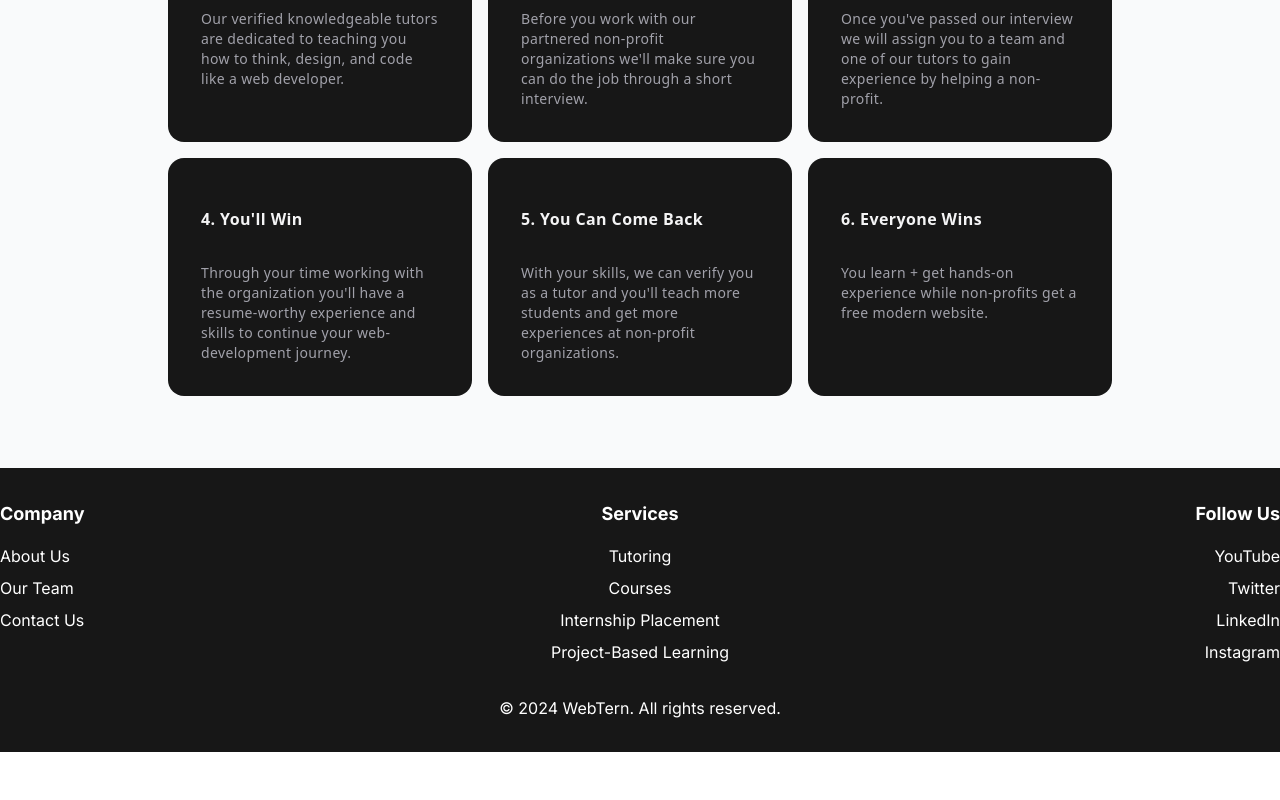
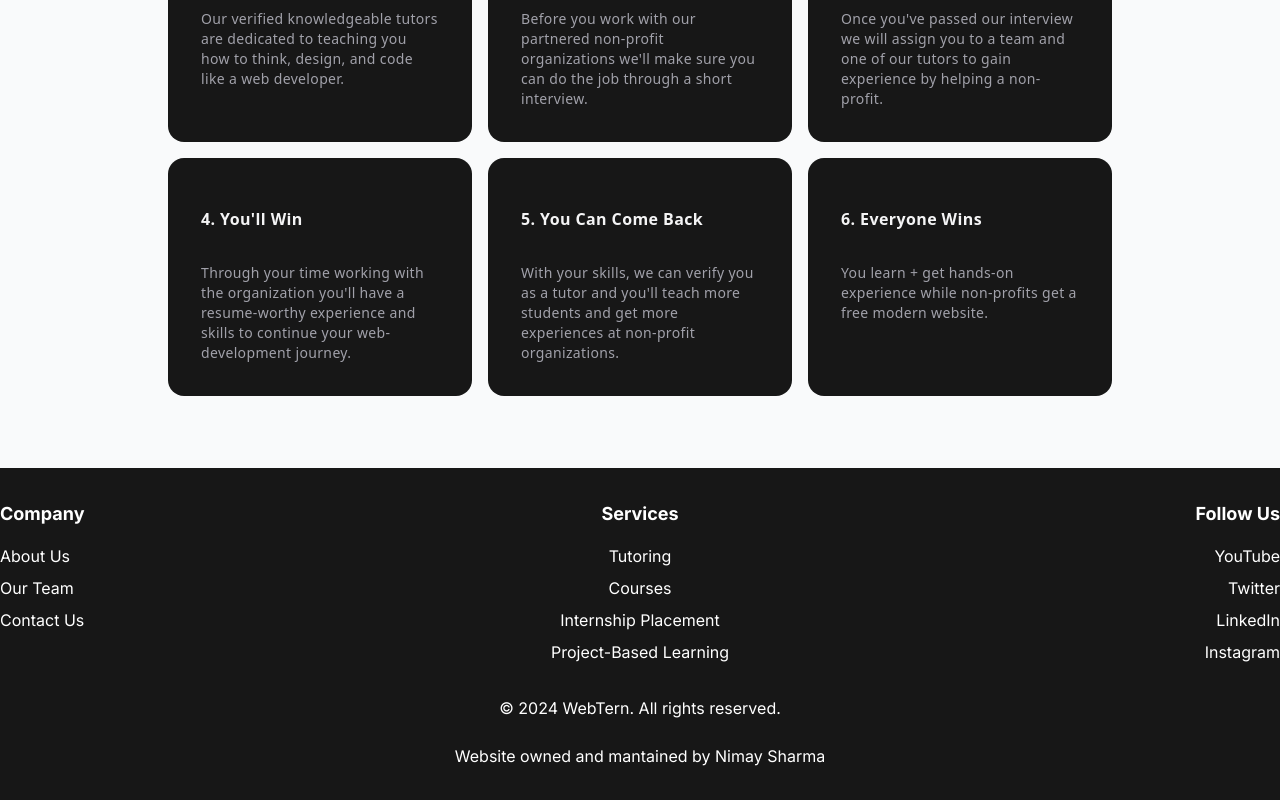
Before and after one commit to NimaySh/WebTern-Website, a Next.js app in the folder hsinternsorg/: page / in a window 1280 px wide. Shown: the part 1132-1932 px from the top of the page. Before the commit the page ends 1884 px from the top, so only its background shows below. Built offline with nearby package versions, Linux system fonts and the light colour scheme.

Commit message:
credit footer

```diff
--- a/hsinternsorg/app/layout.tsx
+++ b/hsinternsorg/app/layout.tsx
@@ -141,6 +141,8 @@ export default function RootLayout({
 
           <div className="container mx-auto text-center mt-8">
             <p>© 2024 WebTern. All rights reserved.</p>
+            <br />
+            <p>Website owned and mantained by Nimay Sharma</p>
           </div>
         </footer>
       </body>
```
